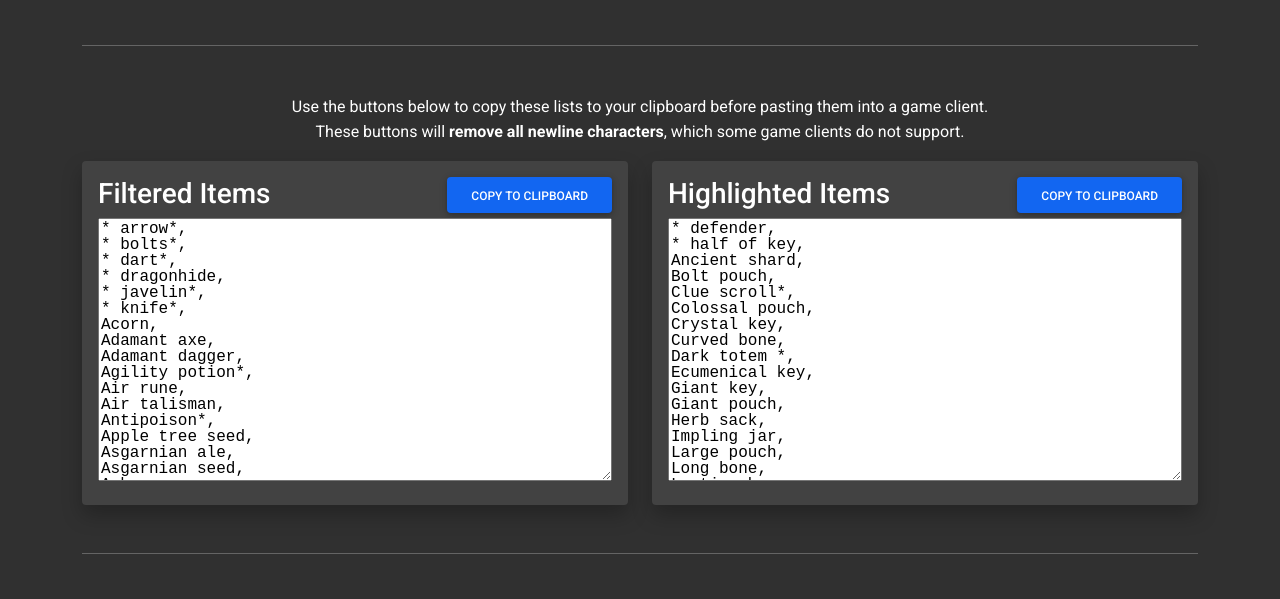
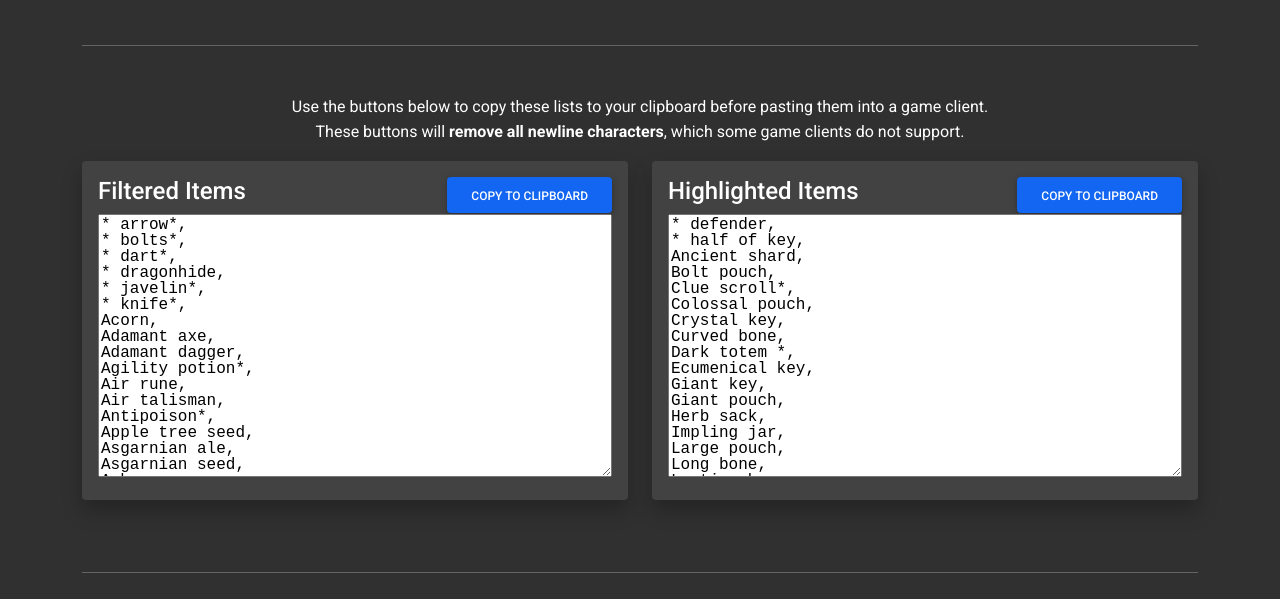
Before and after one commit to dolphinspired/osrs-ground-item-list, a plain HTML site: page docs/index.html in a window 1280 px wide. Shown: the part 141-740 px from the top of the page. Drawn offline with Linux system fonts and the light colour scheme.

Commit message:
Spacing fixes

```diff
--- a/docs/index.html
+++ b/docs/index.html
@@ -36,12 +36,12 @@
       </div>
 
       <div class="row">
-        <div class="col-lg-6 col-md-12">
+        <div class="col-lg-6 col-md-12 mb-4">
           <div class="card">
             <div class="card-body">
               <div class="row">
                 <div class="col-6">
-                  <h3>Filtered Items</h3>
+                  <h4>Filtered Items</h4>
                 </div>
                 <div class="col-6">
                   <button type="button" id="filtered-items-copy-button" class="btn btn-primary copy-button">Copy to Clipboard</button>
@@ -60,7 +60,7 @@
             <div class="card-body">
               <div class="row">
                 <div class="col-6">
-                  <h3>Highlighted Items</h3>
+                  <h4>Highlighted Items</h4>
                 </div>
                 <div class="col-6">
                   <button type="button" id="highlighted-items-copy-button" class="btn btn-primary copy-button">Copy to Clipboard</button>
```
